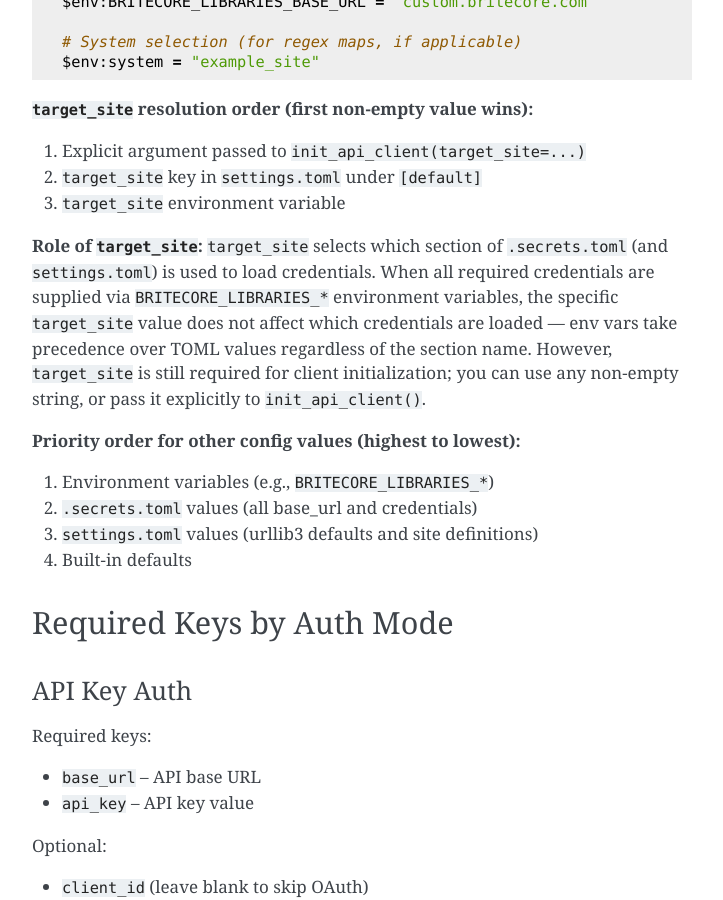
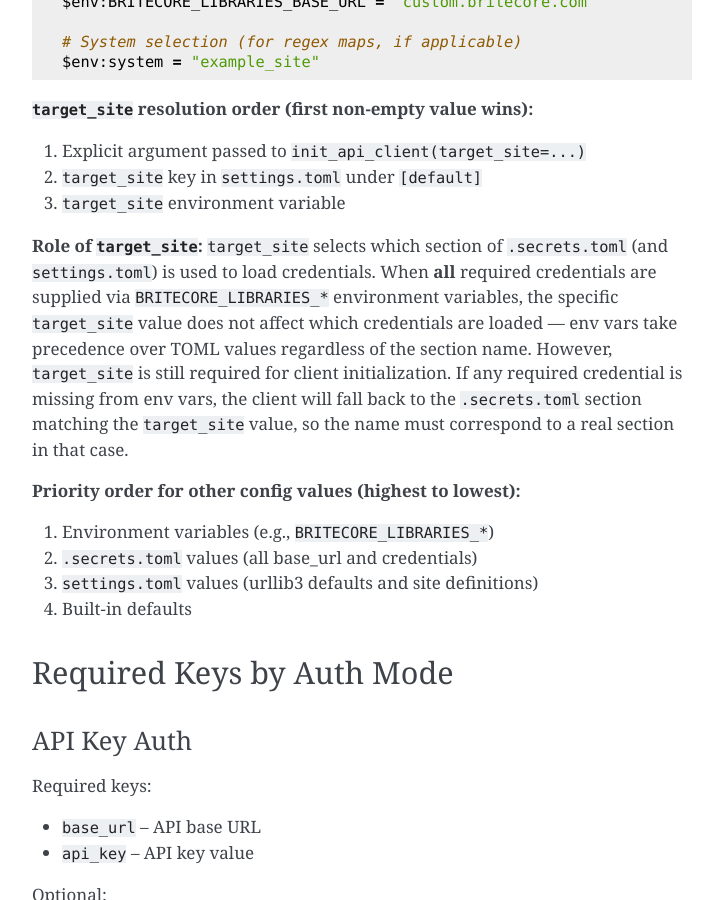
Before and after one commit to sshimek42/britecore_sdk, a Sphinx documentation site: the page built from docs/CONFIGURATION.md, in a window 1280 px wide and 900 px high, scrolled down 3091 px. Shown: the whole window, without its empty margins (388-1111 px from the left). Built offline with Sphinx 7.4.7, drawn with Linux system fonts in a browser that asks for light colours.

```diff
--- a/docs/CONFIGURATION.md
+++ b/docs/CONFIGURATION.md
@@ -146,11 +146,12 @@ $env:system = "example_site"
 3. `target_site` environment variable
 
 **Role of `target_site`:** `target_site` selects which section of `.secrets.toml` (and
-`settings.toml`) is used to load credentials. When all required credentials are supplied via
+`settings.toml`) is used to load credentials. When **all** required credentials are supplied via
 `BRITECORE_LIBRARIES_*` environment variables, the specific `target_site` value does not affect
 which credentials are loaded — env vars take precedence over TOML values regardless of the
-section name. However, `target_site` is still required for client initialization; you can use any
-non-empty string, or pass it explicitly to `init_api_client()`.
+section name. However, `target_site` is still required for client initialization. If any required
+credential is missing from env vars, the client will fall back to the `.secrets.toml` section
+matching the `target_site` value, so the name must correspond to a real section in that case.
 
 **Priority order for other config values (highest to lowest):**
 
```
Also changed, not shown: README.md (+9 -5 lines), 1 other file.
